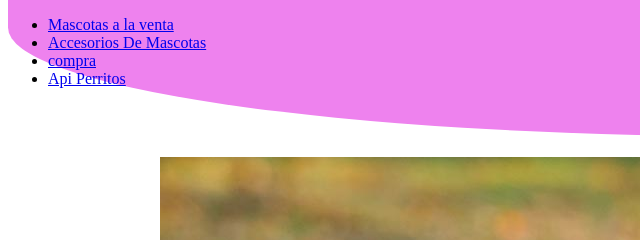
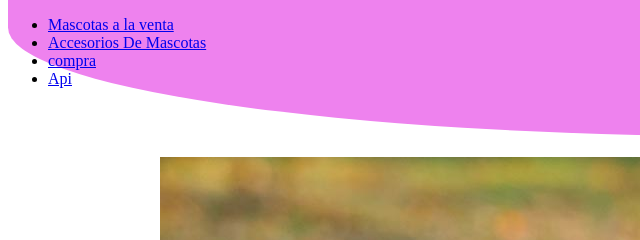
Before and after one commit to Abraham09123409/Evaluacion_2, a plain HTML site: page index.html in a window 1280 px wide. Shown: the part 202-442 px from the top of the page, 0-640 px from the left. Drawn offline with Linux system fonts and the light colour scheme.

Commit message:
finalizado

```diff
--- a/index.html
+++ b/index.html
@@ -27,7 +27,7 @@
                 <a href="TSC.html">compra</a>
             </li>
             <li>
-                <a href="consumo_de_appi.html">Api Perritos</a>
+                <a href="consumo_de_appi.html">Api</a>
             </li>
         </ul>
         </p>
```
